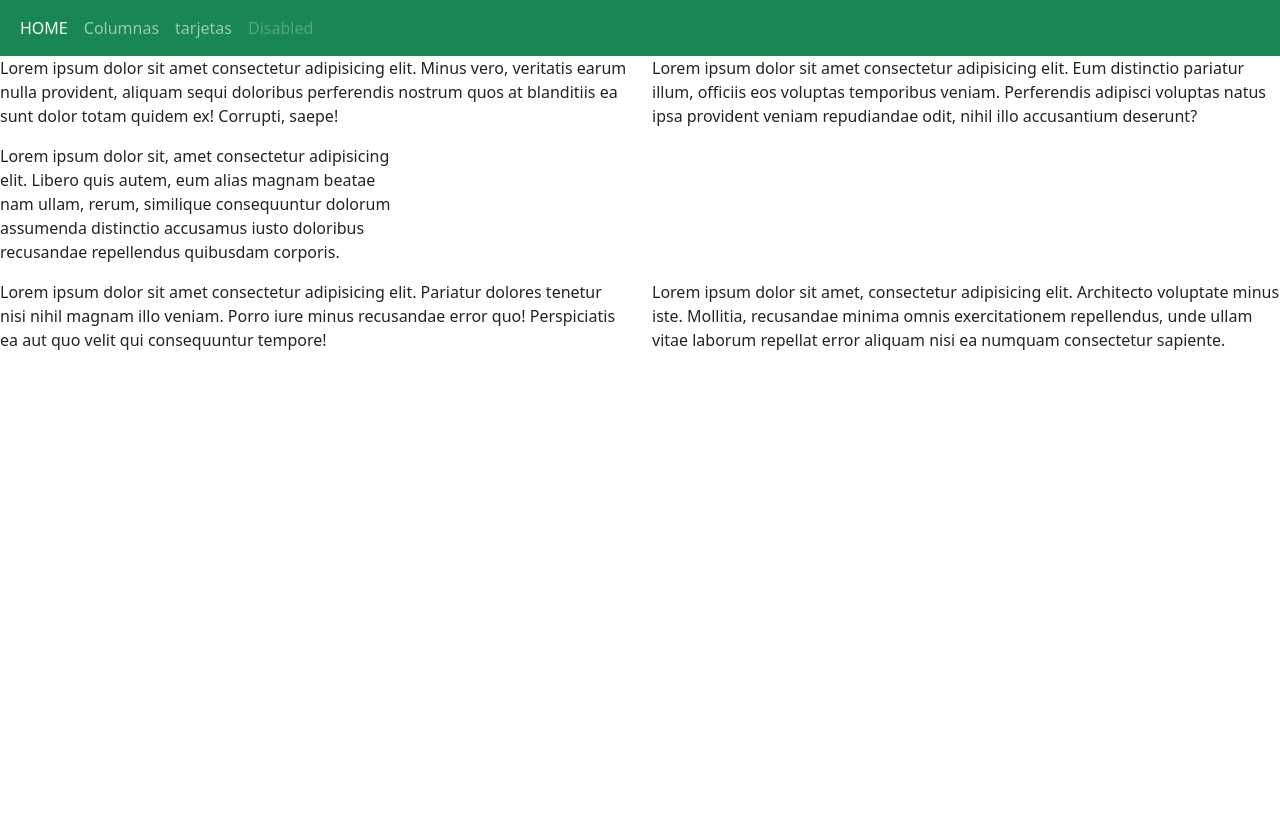
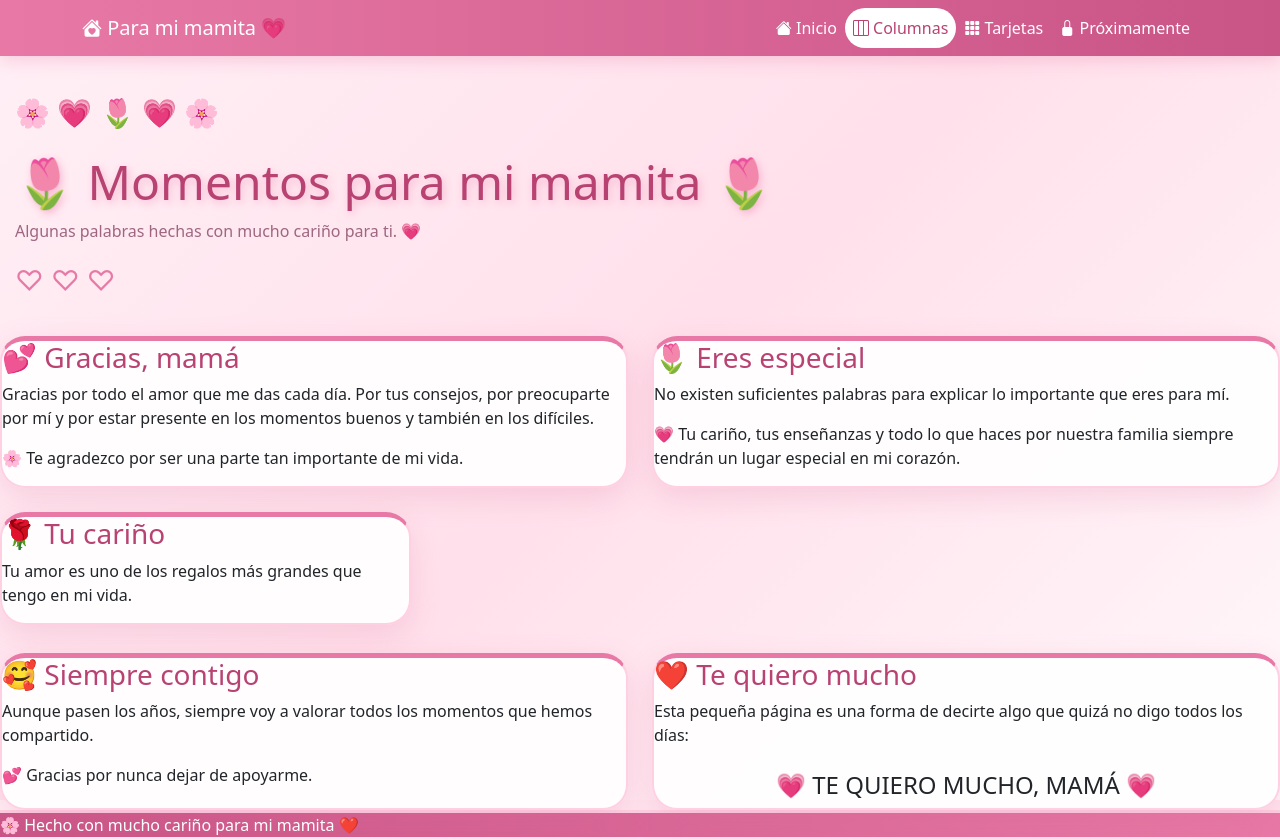
Before and after one commit to josuedmg77/mi-pagina, a plain HTML site: page columnas.html in a window 1280 px wide. Shown: the top 840 px of the page. Before the commit the page ends 800 px from the top, so only its background shows below. Drawn offline with nearby package versions, Linux system fonts and the light colour scheme.

Commit message:
Enhance columnas.html with tribute content
Added a heartfelt tribute to 'mamita' with multiple sections expressing gratitude and love.

```diff
--- a/columnas.html
+++ b/columnas.html
@@ -1,4 +1,244 @@
 <!DOCTYPE html>
+<html lang="es">
+
+<head>
+    <meta charset="UTF-8">
+    <meta name="viewport" content="width=device-width, initial-scale=1.0">
+
+    <title>Columnas | Para mi mamita 💗</title>
+
+    <!-- Bootstrap -->
+    <link href="https://cdn.jsdelivr.net/npm/bootstrap@5.3.8/dist/css/bootstrap.min.css" rel="stylesheet">
+
+    <!-- Bootstrap Icons -->
+    <link rel="stylesheet"
+        href="https://cdn.jsdelivr.net/npm/bootstrap-icons@1.11.3/font/bootstrap-icons.min.css">
+
+    <!-- Nuestro CSS -->
+    <link rel="stylesheet" href="style.css">
+</head>
+
+<body>
+
+    <!-- NAVBAR -->
+    <nav class="navbar navbar-expand-sm navbar-dark">
+
+        <div class="container">
+
+            <a class="navbar-brand" href="index.html">
+                <i class="bi bi-house-heart-fill"></i>
+                Para mi mamita 💗
+            </a>
+
+            <button class="navbar-toggler" type="button"
+                data-bs-toggle="collapse"
+                data-bs-target="#menu">
+
+                <span class="navbar-toggler-icon"></span>
+
+            </button>
+
+            <div class="collapse navbar-collapse" id="menu">
+
+                <ul class="navbar-nav ms-auto">
+
+                    <li class="nav-item">
+                        <a class="nav-link" href="index.html">
+                            <i class="bi bi-house-fill"></i>
+                            Inicio
+                        </a>
+                    </li>
+
+                    <li class="nav-item">
+                        <a class="nav-link active" href="columnas.html">
+                            <i class="bi bi-layout-three-columns"></i>
+                            Columnas
+                        </a>
+                    </li>
+
+                    <li class="nav-item">
+                        <a class="nav-link" href="tarjetas.html">
+                            <i class="bi bi-grid-3x3-gap-fill"></i>
+                            Tarjetas
+                        </a>
+                    </li>
+
+                    <li class="nav-item">
+                        <a class="nav-link disabled" href="#">
+                            <i class="bi bi-lock-fill"></i>
+                            Próximamente
+                        </a>
+                    </li>
+
+                </ul>
+
+            </div>
+
+        </div>
+
+    </nav>
+
+
+    <!-- CONTENIDO -->
+
+    <main class="contenido">
+
+        <section class="hero">
+
+            <h1>🌷 Momentos para mi mamita 🌷</h1>
+
+            <p>
+                Algunas palabras hechas con mucho cariño para ti. 💗
+            </p>
+
+        </section>
+
+
+        <!-- PRIMERA FILA -->
+
+        <div class="row g-4">
+
+            <div class="col-sm-6">
+
+                <div class="video-card h-100">
+
+                    <h3 class="video-title">
+                        💕 Gracias, mamá
+                    </h3>
+
+                    <p>
+                        Gracias por todo el amor que me das cada día.
+                        Por tus consejos, por preocuparte por mí
+                        y por estar presente en los momentos buenos
+                        y también en los difíciles.
+                    </p>
+
+                    <p>
+                        🌸 Te agradezco por ser una parte tan importante
+                        de mi vida.
+                    </p>
+
+                </div>
+
+            </div>
+
+
+            <div class="col-sm-6">
+
+                <div class="video-card h-100">
+
+                    <h3 class="video-title">
+                        🌷 Eres especial
+                    </h3>
+
+                    <p>
+                        No existen suficientes palabras para explicar
+                        lo importante que eres para mí.
+                    </p>
+
+                    <p>
+                        💗 Tu cariño, tus enseñanzas y todo lo que haces
+                        por nuestra familia siempre tendrán un lugar
+                        especial en mi corazón.
+                    </p>
+
+                </div>
+
+            </div>
+
+
+            <!-- TERCERA COLUMNA -->
+
+            <div class="col-sm-4">
+
+                <div class="video-card h-100">
+
+                    <h3 class="video-title">
+                        🌹 Tu cariño
+                    </h3>
+
+                    <p>
+                        Tu amor es uno de los regalos más grandes
+                        que tengo en mi vida.
+                    </p>
+
+                </div>
+
+            </div>
+
+        </div>
+
+
+        <!-- SEGUNDA FILA -->
+
+        <div class="row g-4 mt-1">
+
+            <div class="col-sm-6">
+
+                <div class="video-card h-100">
+
+                    <h3 class="video-title">
+                        🥰 Siempre contigo
+                    </h3>
+
+                    <p>
+                        Aunque pasen los años, siempre voy a valorar
+                        todos los momentos que hemos compartido.
+                    </p>
+
+                    <p>
+                        💕 Gracias por nunca dejar de apoyarme.
+                    </p>
+
+                </div>
+
+            </div>
+
+
+            <div class="col-sm-6">
+
+                <div class="video-card h-100">
+
+                    <h3 class="video-title">
+                        ❤️ Te quiero mucho
+                    </h3>
+
+                    <p>
+                        Esta pequeña página es una forma de decirte
+                        algo que quizá no digo todos los días:
+                    </p>
+
+                    <h4 class="text-center mt-4">
+                        💗 TE QUIERO MUCHO, MAMÁ 💗
+                    </h4>
+
+                </div>
+
+            </div>
+
+        </div>
+
+    </main>
+
+
+    <!-- FOOTER -->
+
+    <footer>
+
+        <p>
+            🌸 Hecho con mucho cariño para mi mamita ❤️
+        </p>
+
+    </footer>
+
+
+    <!-- Bootstrap JavaScript -->
+
+    <script src="https://cdn.jsdelivr.net/npm/bootstrap@5.3.8/dist/js/bootstrap.bundle.min.js"></script>
+
+</body>
+
+</html><!DOCTYPE html>
 <html lang="en">
 
 <head>
```
